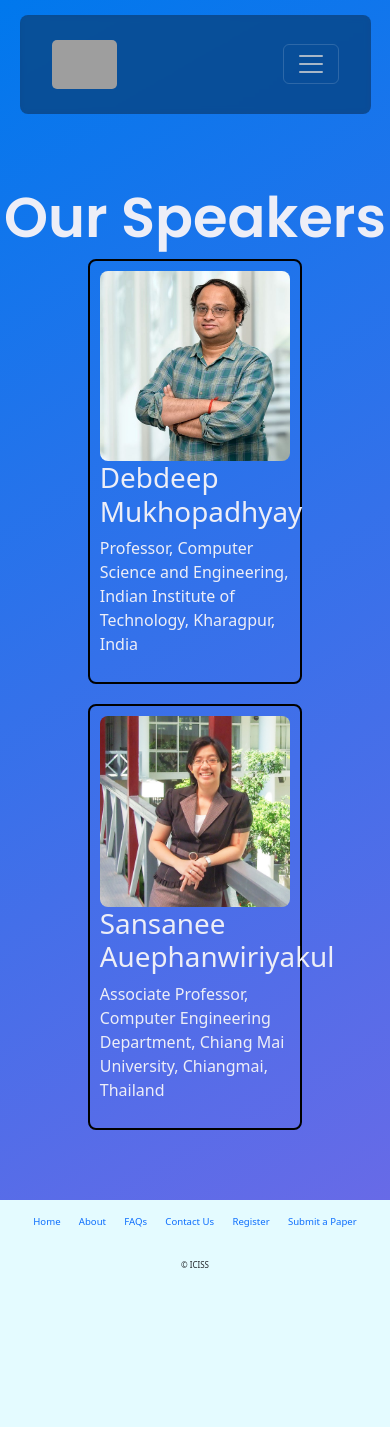
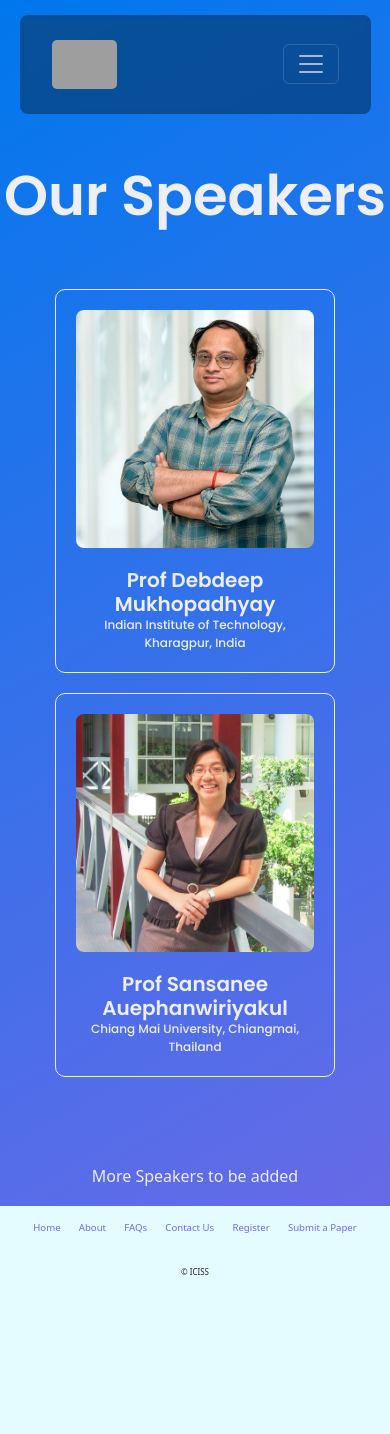
Before and after one commit to techlism/ICISS-2024-Website, a React (Create React App) app: page /speakers in a window 390 px wide. Built offline with nearby package versions, Linux system fonts and the light colour scheme; grey boxes are pictures that could not be loaded; a web font is replaced by a local one.

Commit message:
updated ui and added tcp

```diff
--- a/package.json
+++ b/package.json
@@ -15,7 +15,7 @@
     "lucide-react": "^0.356.0",
     "react": "^18.2.0",
     "react-dom": "^18.2.0",
-    "react-router-dom": "^6.14.1",
+    "react-router-dom": "^6.22.3",
     "react-scripts": "5.0.1",
     "web-vitals": "^2.1.4"
   },
@@ -42,5 +42,8 @@
       "last 1 firefox version",
       "last 1 safari version"
     ]
+  },
+  "devDependencies": {
+    "tailwindcss": "^3.4.3"
   }
 }
--- a/src/App.js
+++ b/src/App.js
@@ -7,7 +7,7 @@ import RegistrationPage from './components/pages/RegistrationPage.jsx';
 import GuidelinesPage from './components/pages/GuidelinesPage.jsx';
 import ContactPage from './components/pages/ContactPage.jsx';
 import CommitteePage from './components/pages/CommitteePage.jsx';
-import SpeakersPage from './components/pages/SpeakersPage.jsx';
+import SpeakersPage from './components/pages/SpeakerPage2.jsx';
 import Footer from './components/ui/Footer.jsx';
 import AboutCollegePage from './components/pages/AboutCollegePage.jsx';
 import SubmitPaper from './components/pages/SubmitPage.jsx';
--- a/src/components/pages/CommitteePage.jsx
+++ b/src/components/pages/CommitteePage.jsx
@@ -77,6 +77,7 @@ const CommitteePage = ()=>{
                 <div className={styling.professorsGrid}>
                     <ProfessorCard name="Indrajit Banerjee" description="IIEST, Shibpur, India" page="https://www.iiests.ac.in/IIEST/Faculty/it-ibanerjee"/>
                     <ProfessorCard name = "Kundan Kumar" description="IIEST, Shibpur, India" page="https://www.linkedin.com/in/kundan-kumar-a54461202/"/>
+                    <ProfessorCard name = "Sumit Mangrati" description="IIEST, Shibpur, India" page="https://lesgosumit.netlify.app/"/>
                 </div>
                 <h2 className={styling.h2} >Organizing Committee:</h2>
                 <div className={styling.professorsGrid}>
--- a/src/components/pages/HomePage.module.css
+++ b/src/components/pages/HomePage.module.css
@@ -74,10 +74,11 @@
     padding: 5px;
     background-color: #fff;
     border-radius: 8px;
-    margin: 20px;
+    margin: 10px 20px;
 }
 .sponsor-caption {
     color: #EDEEF7;
+    font-size: small;
     text-align: center;
     margin-bottom: 30px;
 }
--- /dev/null
+++ b/src/components/pages/Speaker2.css
@@ -0,0 +1,95 @@
+.heading{
+    font-family: 'Poppins',sans-serif;
+    font-weight: 700;
+    font-size: 3.5rem;
+    text-align: center;
+    color: #EDEEF7;
+    margin-top: 3rem;
+
+}
+
+.speaker-wrapper{
+    display: flex;
+    justify-content: center;
+    margin-top: 40px;
+    margin-bottom: 70px;
+    align-items: center;
+}
+.content1{
+    font-family: 'Poppins',sans-serif;
+    font-weight: 700;
+    font-size: 3.5rem;
+    text-align: center;
+    color: #EDEEF7;
+    display: flex;
+    justify-content: space-around;
+}
+.speakers{
+    width: 25%;
+    padding: 20px;
+    border: 1px solid #EDEEF7;
+    border-radius: 10px;
+    /* cursor: pointer; */
+}
+.speakers h1{
+    margin-top: 20px;
+}
+.speakers p{
+    font-size: small;
+    font-weight: 500;
+}
+.speakers a{
+    text-decoration: none;
+    color: #EDEEF7;
+}
+
+@media screen and (max-width: 768px){
+    .content1{
+        display: flex;
+        /* flex-direction: column; */
+        /* align-items: center; */
+        justify-content: center;
+        gap: 20px;
+        padding: 20px;
+    }
+    .speakers{
+        width: 70%;
+        padding: 20px;
+        border: 1px solid #EDEEF7;
+        border-radius: 10px;
+    }
+
+}
+
+@media screen and (max-width: 560px){
+
+    .speaker-wrapper
+    {
+        display: flex;
+        flex-direction: column;
+        align-items: center;
+        justify-content: center;
+    }
+    .content1{
+        display: flex;
+        flex-direction: column;
+        align-items: center;
+        justify-content: center;
+        gap: 20px;
+    }
+    .speakers{
+        width: 80%;
+        padding: 20px;
+        border: 1px solid #EDEEF7;
+        border-radius: 10px;
+    }
+}
+
+.ad{
+    display: flex;
+    justify-content: center;
+    align-items: center;
+    margin-top: 20px;
+    margin-bottom: 20px;
+    color: #EDEEF7;
+}
--- /dev/null
+++ b/src/components/pages/SpeakerPage2.jsx
@@ -0,0 +1,52 @@
+import React from "react";
+import "./Speaker2.css";
+//import { Link } from "react-router-dom";
+
+function SpeakerPage2() {
+  return (
+    <div>
+      <div className="heading">
+        <h1>Our Speakers</h1>
+      </div>
+
+      <div className="speaker-container">
+        <div className="speaker-wrapper flex">
+          <div className="content1 flex">
+            <div className="speakers">
+              <a href="https://cse.iitkgp.ac.in/~debdeep/deb/">
+                <img
+                  src="/speaker01.jpg"
+                  alt="Debdeep Mukhopadhyay Image"
+                  style={{ borderRadius: "8px", width: "100%" }}
+                />
+                <h1 style={{ fontSize: "20px" }}>Prof Debdeep Mukhopadhyay</h1>
+                <p style={{ fontSize: "12px" }}>
+                  Indian Institute of Technology, Kharagpur, India
+                </p>
+              </a>
+            </div>
+
+            <div className="speakers">
+              <a href="https://www.cpe.eng.cmu.ac.th/lecturer-viewenglish.php?view_id=Sansanee">
+                <img
+                  src="/speaker02.png"
+                  alt="Sansanee Auephanwiriyakul Image"
+                  style={{ borderRadius: "8px", width: "100%" }}
+                />
+                <h1 style={{ fontSize: "20px" }} s>
+                  Prof Sansanee Auephanwiriyakul
+                </h1>
+                <p style={{ fontSize: "12px" }}>
+                  Chiang Mai University, Chiangmai, Thailand
+                </p>
+              </a>
+            </div>
+          </div>
+        </div>
+      </div>
+      <h1 className="ad">More Speakers to be added</h1>
+    </div>
+  );
+}
+
+export default SpeakerPage2;
--- a/src/components/pages/SpeakersPage.jsx
+++ b/src/components/pages/SpeakersPage.jsx
@@ -1,41 +1,66 @@
 // import ProfessorCard from "../../ProfessorCard";
 // import profile from '../../assets/profile.jpg'
 
-import styling from './SpeakersPage.module.css'
-const SpeakersPage = ()=>{
+import styling from "./SpeakersPage.module.css";
+
+const SpeakersPage = () => {
   return (
-        <div className={styling['main-speakerpage']}>
+    <div className={styling["main-speakerpage"]}>
       <div className={styling.professors}>
         <h1 className={styling.heading}>Our Speakers</h1>
-                <div style={{color : '#EDEEF7', display: 'flex', flexDirection : 'column', alignItems:'center'}}>
-                    <div style={{ width: '55%', padding: '10px' , border : 'solid 2px black', borderRadius : '8px', marginBottom : '20px'}}>
+        <div className={styling.speakerContainer}
+          style={{
+            color: "#EDEEF7",
+            display: "flex",
+            alignItems: "center",
+            justifyContent: "space-around",
+          }}
+        >
+          <div
+            style={{
+              width: "25%",
+              padding: "10px",
+              border: "solid 2px black",
+              borderRadius: "8px",
+              marginBottom: "20px",
+            }}
+          >
             <img
               src="/speaker01.jpg"
               alt="Debdeep Mukhopadhyay Image"
-                            style={{ borderRadius: '8px', width: '100%' }}
+              style={{ borderRadius: "8px", width: "100%" }}
             />
-                        <h1>Debdeep Mukhopadhyay</h1>
-                        <p>
-                            Professor, Computer Science and Engineering, Indian Institute of
-                            Technology, Kharagpur, India
+            <h1 style={{ fontSize: "20px" }}>Prof Debdeep Mukhopadhyay</h1>
+            <p style={{ fontSize: "12px" }}>
+              Indian Institute of Technology, Kharagpur, India
             </p>
           </div>
-                    <div style={{ width: '55%', padding: '10px' ,border : 'solid 2px black', borderRadius : '8px'}}>
+          <div
+            style={{
+              width: "25%",
+              padding: "10px",
+              border: "solid 2px black",
+              borderRadius: "8px",
+            }}
+          >
             <img
               src="/speaker02.png"
               alt="Sansanee Auephanwiriyakul Image"
-                            style={{ borderRadius: '8px', width: '100%' }}
+              style={{ borderRadius: "8px", width: "100%" }}
             />
-                        <h1>Sansanee Auephanwiriyakul</h1>
-                        <p>
-                            Associate Professor, Computer Engineering Department, Chiang Mai
-                            University, Chiangmai, Thailand
+            <h1 style={{ fontSize: "20px" }} s>
+              Prof Sansanee Auephanwiriyakul
+            </h1>
+            <p style={{ fontSize: "12px" }}>
+              Chiang Mai University, Chiangmai, Thailand
             </p>
           </div>
         </div>
+
+
       </div>
     </div>
   );
-}
+};
 
 export default SpeakersPage;
--- a/src/components/pages/SpeakersPage.module.css
+++ b/src/components/pages/SpeakersPage.module.css
@@ -18,3 +18,21 @@
     font-weight: 500;
     color: #EDEEF7;
 }
+.speakerContainer{
+    /* color: "#EDEEF7", */
+            /* display: "flex", */
+            /* alignItems: "center", */
+            /* justifyContent: "space-around", */
+            color: #EDEEF7;
+            display: flex;
+            align-items: center;
+            justify-content: space-around;
+}
+@media screen and (max-width: 360px){
+    .speaker-container
+    {
+        display: flex;
+        flex-direction: column;
+    }
+
+}
--- /dev/null
+++ b/src/index.css
@@ -0,0 +1,4 @@
+
+@tailwind base;
+@tailwind components;
+@tailwind utilities;
--- a/src/index.js
+++ b/src/index.js
@@ -1,7 +1,7 @@
 import React from 'react';
 import ReactDOM from 'react-dom/client';
 import App from './App';
-
+import './index.css';
 
 const root = ReactDOM.createRoot(document.getElementById('root'));
 root.render(
--- /dev/null
+++ b/tailwind.config.js
@@ -0,0 +1,10 @@
+/** @type {import('tailwindcss').Config} */
+module.exports = {
+  content: [
+    "./src/**/*.{js,jsx,ts,tsx}",
+  ],
+  theme: {
+    extend: {},
+  },
+  plugins: [],
+}
```
Also changed, not shown: src/components/tcpList.js (+9 -3 lines), 1 other file (tests, documents, lock files or other folders). Lines whose indentation alone changed are shown as unchanged.
